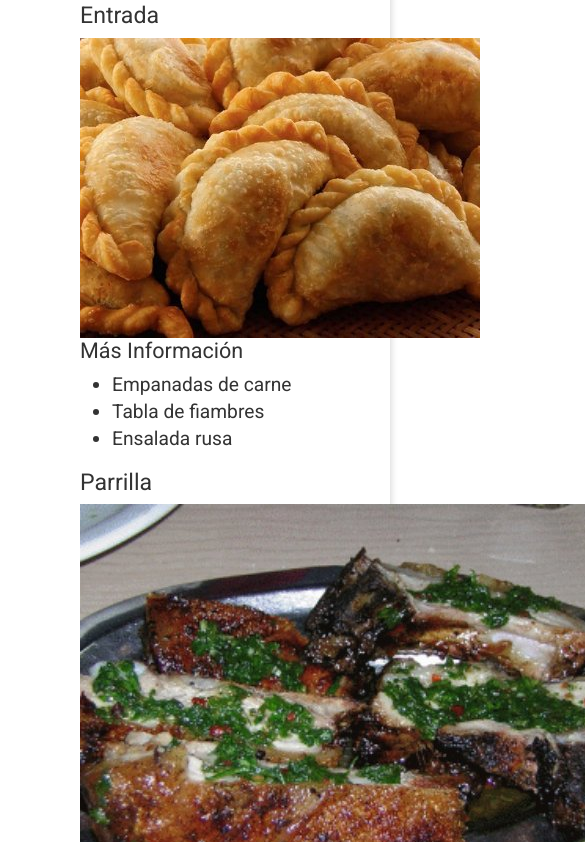
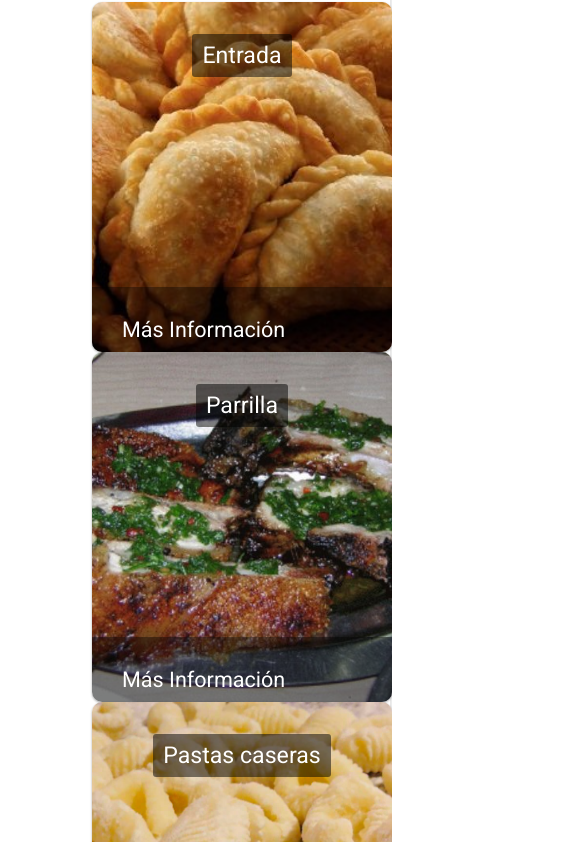
Before and after one commit to badano-nicolas/web-dev-coderhouse, a website: page pages/menu.html in a window 390 px wide. Shown: the part 182-1024 px from the top of the page, 585 px wide, since content can reach past the window. Drawn offline with Linux system fonts and the light colour scheme.

Commit message:
Added menu animations and web full responsive

```diff
--- a/css/style copy.css
+++ /dev/null
@@ -1,79 +0,0 @@
-.grid-3-container {
-  width: 100%;
-  max-width: 1200px;
-  margin: auto;
-  display: grid;
-  grid-template-columns: repeat(3, 1fr);
-  grid-gap: 50px;
-  padding: 1rem 0;
-}
-
-/* **************************** Card with image **************************** */
-
-.card-with-image {
-  position: relative;
-  display: flex;
-  align-items: center;
-  justify-content: center;
-  border-radius: 10px;
-  box-shadow: 0 1px 3px rgba(0, 0, 0, 0.12), 0 1px 2px rgba(0, 0, 0, 0.24);
-  transition: all 0.3s cubic-bezier(0.25, 0.8, 0.25, 1);
-  overflow: hidden;
-}
-
-.card-with-image:hover img {
-  transform: scale(1.25);
-}
-
-.card-with-image:hover .card-info {
-  bottom: 0;
-}
-
-.card-with-image h3 {
-  position: absolute;
-  top: 2rem;
-  margin: 0;
-  padding: 0;
-  color: white;
-  line-height: 1;
-  background-color: rgba(0, 0, 0, 0.5);
-  border-radius: 3px;
-  padding: 10px;
-}
-
-.card-with-image img {
-  height: 100%;
-  transition: 0.25s;
-  max-height: 350px;
-}
-
-.card-with-image .card-info {
-  position: absolute;
-  bottom: -30%;
-  left: 0;
-  width: 100%;
-  margin: 0;
-  padding: 30px;
-  background-color: rgba(0, 0, 0, 0.5);
-  box-shadow: 0 0 20px rgba(black, 0.4);
-  color: white;
-  line-height: 1;
-  transition: 0.25s;
-}
-
-.card-with-image .card-info h4 {
-  padding: 0;
-  margin: 0 0 20px;
-}
-
-.card-with-image .card-info ul li {
-  list-style: square;
-}
-
-.card-with-image .card-info ul li {
-  font-size: 16px;
-}
-
-.card-with-image:hover {
-  box-shadow: 0 14px 28px rgba(0, 0, 0, 0.25), 0 10px 10px rgba(0, 0, 0, 0.22);
-}
--- a/pages/menu.html
+++ b/pages/menu.html
@@ -45,10 +45,10 @@
         </div>
     </header>
 
-    <main class="container main-container">
+    <main class="container main-container menu-container">
         <h1>Carta</h1>
-        <div class="grid-3-container">
-            <div class="card-with-image">
+        <div class="d-flex flex-row justify-content-between container footer-container">
+            <div class="card-with-image d-flex justify-content-center align-items-center">
                 <h3>Entrada</h3>
                 <img src="../img/entrada.jpg" alt="">
                 <div class="card-info">
@@ -61,7 +61,7 @@
                 </div>
             </div>
 
-            <div class="card-with-image">
+            <div class="card-with-image d-flex justify-content-center align-items-center">
                 <h3>Parrilla</h3>
                 <img src="../img/parrilla.jpg" alt="">
                 <div class="card-info">
@@ -74,7 +74,7 @@
                 </div>
             </div>
 
-            <div class="card-with-image">
+            <div class="card-with-image d-flex justify-content-center align-items-center">
                 <h3>Pastas caseras</h3>
                 <img src="../img/pastas.jpg" alt="">
                 <div class="card-info">
--- a/scss/_footer.scss
+++ b/scss/_footer.scss
@@ -50,3 +50,9 @@
     }
   }
 }
+
+@media only screen and (max-width: 767px) {
+  .footer .flex-row {
+    flex-direction: column !important;
+  }
+}
--- a/scss/_main.scss
+++ b/scss/_main.scss
@@ -9,10 +9,12 @@
     font-size: 2rem;
     line-height: 1.3em;
   }
+
+
 }
 
-@media only screen and (max-width: 767px) {
-  .footer .flex-row {
+@media only screen and (max-width: 994px) {
+  .main-container .flex-row {
     flex-direction: column !important;
   }
 }
--- /dev/null
+++ b/scss/_menu.scss
@@ -0,0 +1,65 @@
+.card-with-image {
+  position: relative;
+  border-radius: 10px;
+  box-shadow: 0 1px 3px rgba(0, 0, 0, 0.12), 0 1px 2px rgba(0, 0, 0, 0.24);
+  transition: all 0.3s cubic-bezier(0.25, 0.8, 0.25, 1);
+  overflow: hidden;
+  width: 300px;
+  height: 350px;
+  color: $white;
+  h3 {
+    position: absolute;
+    top: 2rem;
+    margin: 0;
+    padding: 0;
+    line-height: 1;
+    background-color: rgba(0, 0, 0, 0.5);
+    border-radius: 3px;
+    padding: 10px;
+  }
+  img {
+    height: 100%;
+    transition: 0.25s;
+    max-height: 350px;
+  }
+  .card-info {
+    position: absolute;
+    bottom: -30%;
+    left: 0;
+    width: 100%;
+    margin: 0;
+    padding: 30px;
+    background-color: rgba(0, 0, 0, 0.5);
+    box-shadow: 0 0 20px rgba(black, 0.4);
+    line-height: 1;
+    transition: 0.25s;
+    h4 {
+      padding: 0;
+      margin: 0 0 20px;
+    }
+    ul li {
+      list-style: square;
+      font-size: 16px;
+    }
+  }
+}
+
+.card-with-image:hover {
+  box-shadow: 0 14px 28px rgba(0, 0, 0, 0.25), 0 10px 10px rgba(0, 0, 0, 0.22);
+  img {
+    transform: scale(1.25);
+  }
+  .card-info {
+    bottom: 0;
+  }
+}
+
+@media only screen and (max-width: 1204px) {
+  .cellar-container .flex-row {
+    flex-direction: column !important;
+    margin: 1rem 0;
+    .card-with-image {
+      margin: 1rem;
+    }
+  }
+}
--- a/scss/style.scss
+++ b/scss/style.scss
@@ -4,6 +4,7 @@
 @import "header";
 @import "main";
 @import "location";
+@import "menu";
 @import "footer";
 
 body {
```
Also changed, not shown: pages/cellar.html (+1 -1 lines), css/style.css.
